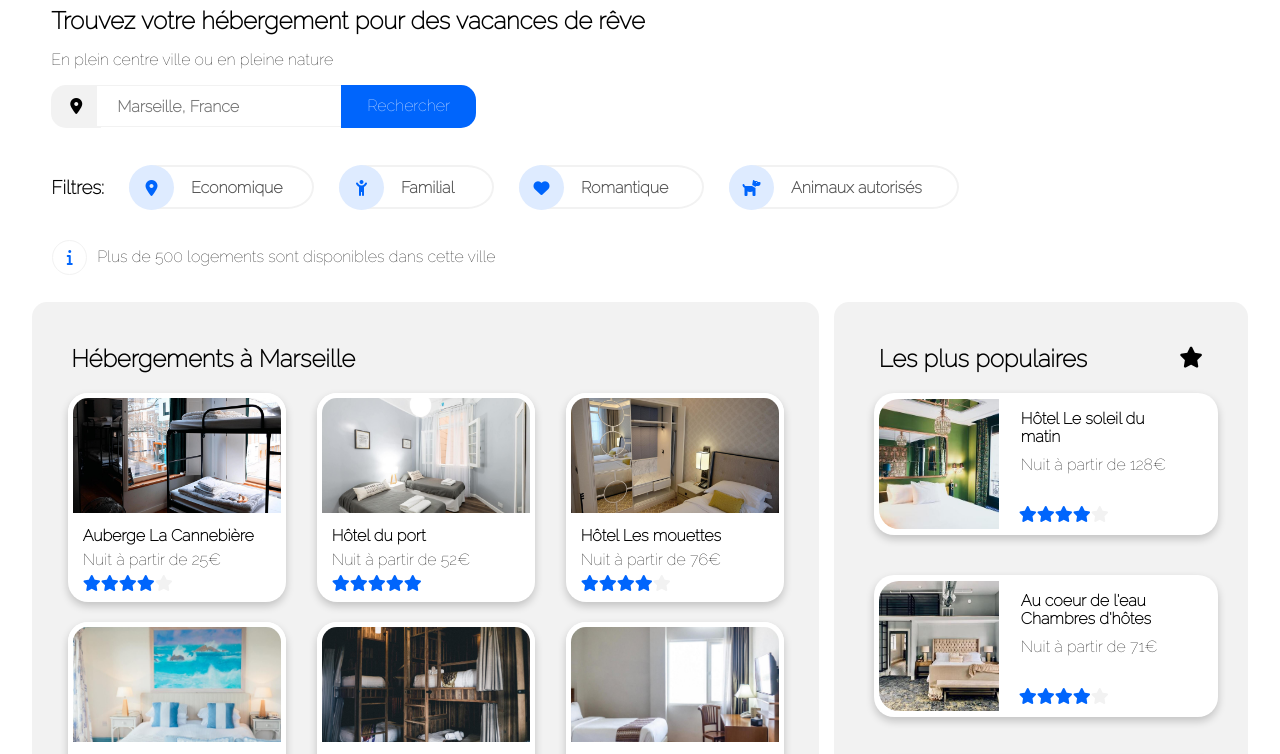
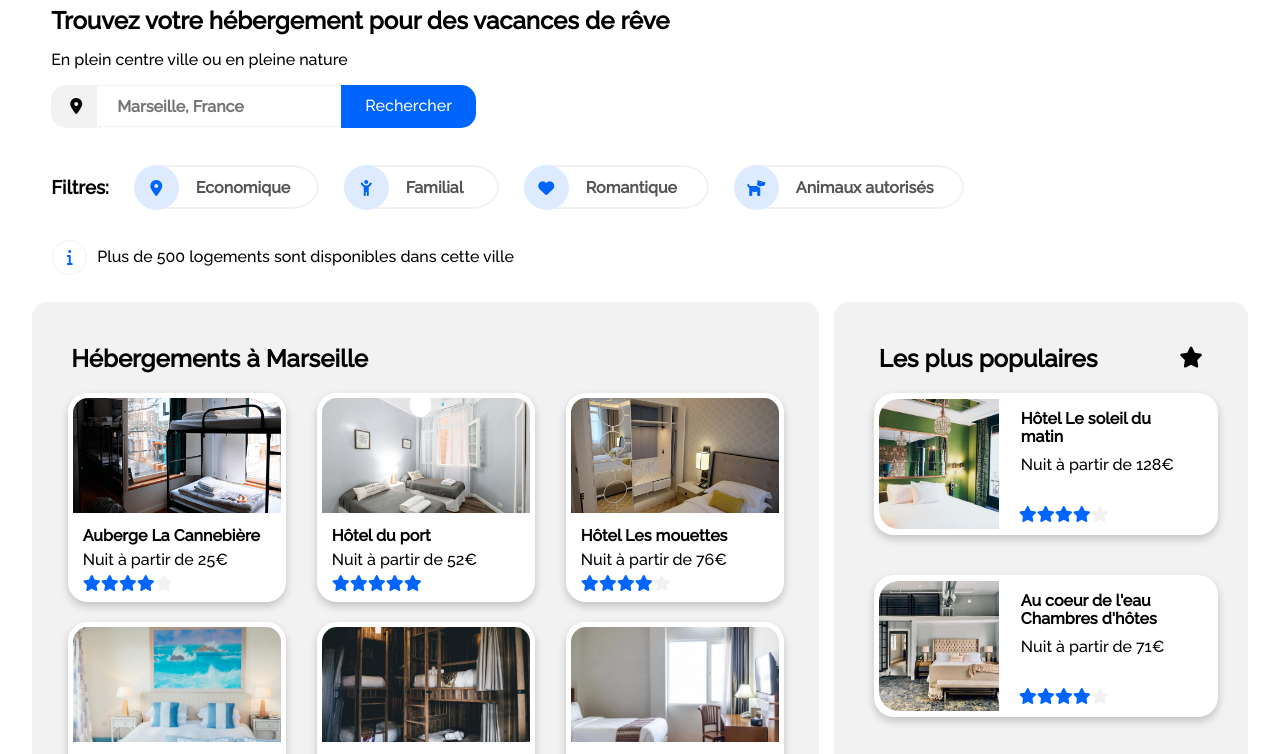
Before and after one commit to Jerome-Marichez/Booki-Reservation-Maquette, a plain HTML site: page index.html in a window 1280 px wide. Shown: the part 117-871 px from the top of the page. Drawn offline with Linux system fonts and the light colour scheme.

Commit message:
Fix police issue
Fix police issue

```diff
--- a/css/main.css
+++ b/css/main.css
@@ -1,4 +1,4 @@
-@import url("https://fonts.googleapis.com/css2?family=Raleway:wght@100,200,300,500,600,700&display=swap"); /** IMPORT FRONT **/
+@import url("https://fonts.googleapis.com/css2?family=Raleway:wght@500&display=swap"); /** IMPORT FRONT **/
 @import "./styles.css"; /** IMPORT MAIN STYLES **/
 @import "./mediaquery/over1440px.css" (min-width: 1401px); /** IMPORT RULES FOR BIGGER SIZE **/
 @import "./mediaquery/tablette.css" (max-width: 993px); /** IMPORT RULES FOR TABLETTE SIZE  **/
```
Also changed, not shown: 1 other file.
